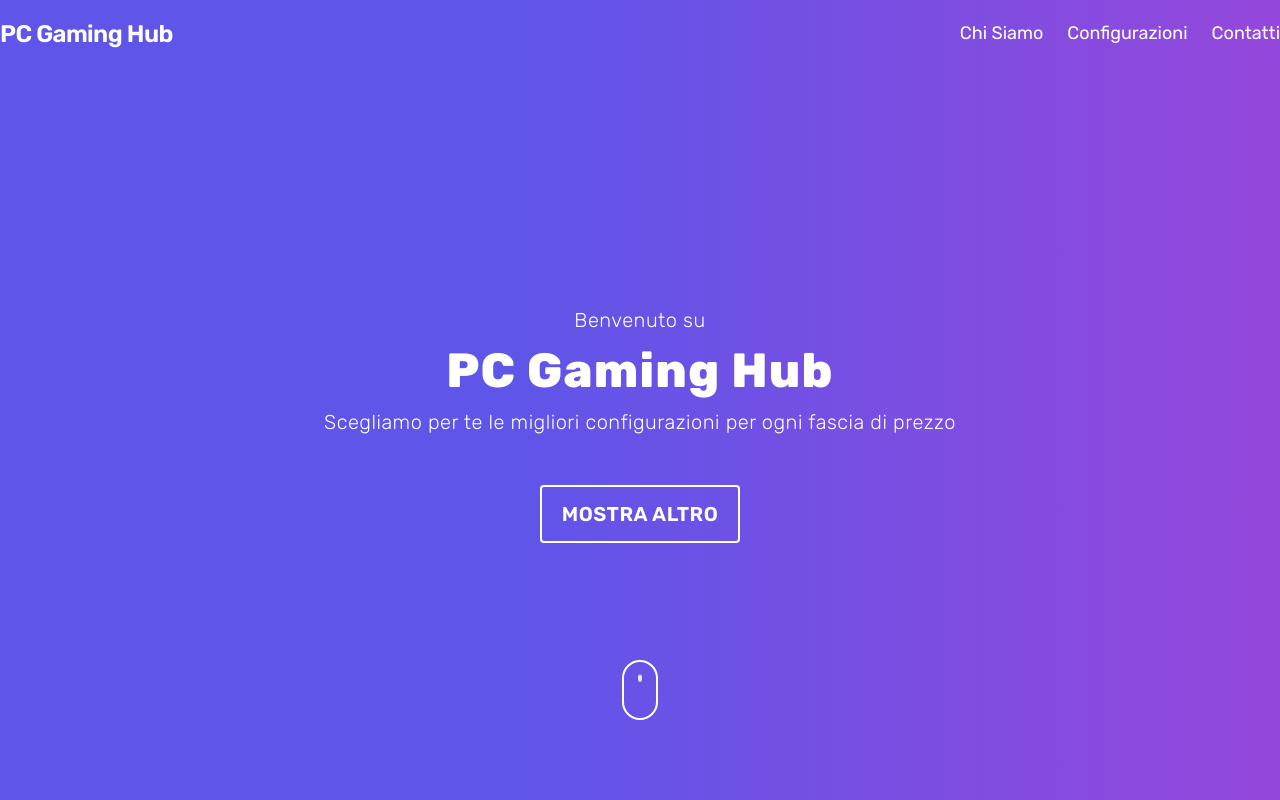
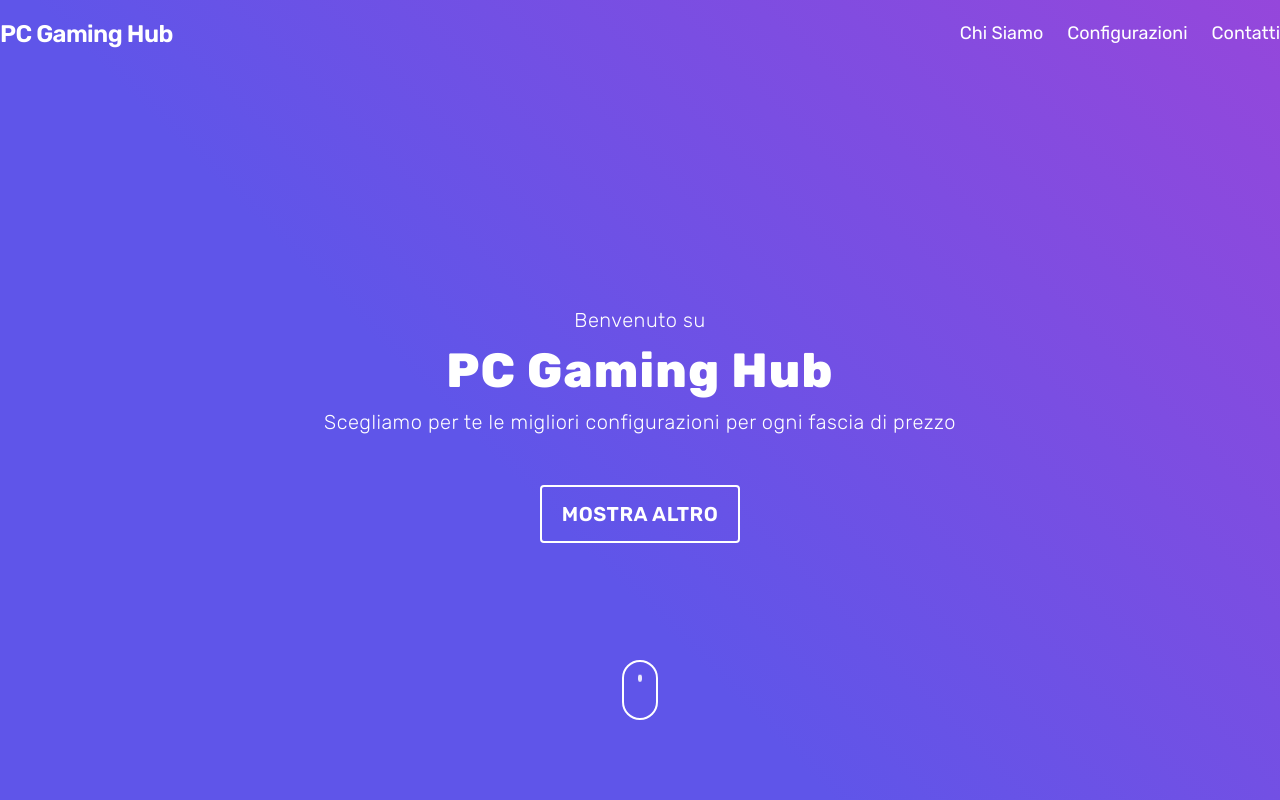
Before and after one commit to albizan/pcgaminghub_frontend, a Next.js app: page / in a window 1280 px wide. Shown: the top 800 px of the page. Built offline with nearby package versions, Linux system fonts and the light colour scheme.

Commit message:
Set 45 degree

```diff
--- a/components/FullpageLanding/styles.module.css
+++ b/components/FullpageLanding/styles.module.css
@@ -1,4 +1,4 @@
 .background {
   background: rgb(95, 85, 233);
-  background: linear-gradient(90deg, rgba(95, 85, 233, 1) 0%, rgba(95, 85, 233, 1) 40%, rgba(149, 71, 219, 1) 100%);
+  background: linear-gradient(45deg, rgba(95, 85, 233, 1) 0%, rgba(95, 85, 233, 1) 40%, rgba(149, 71, 219, 1) 100%);
 }
```
